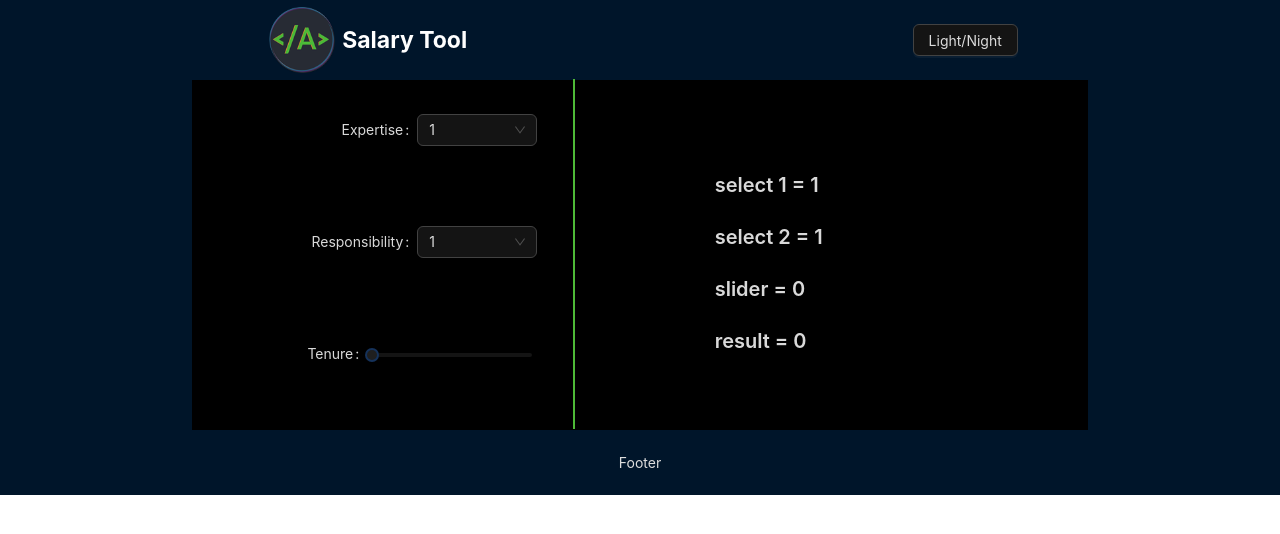
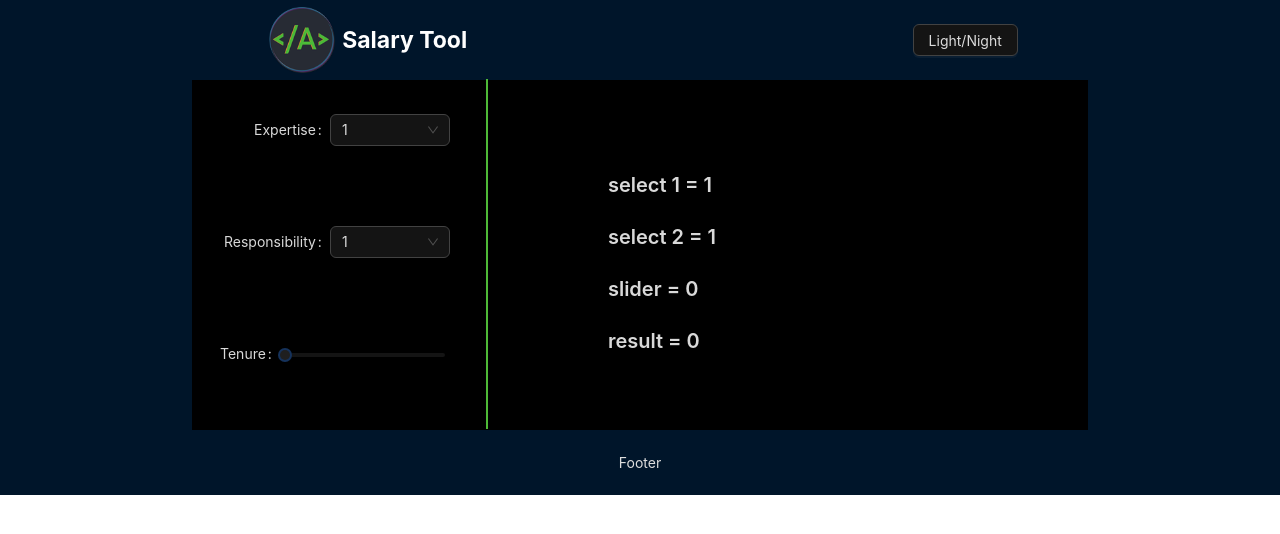
Before and after one commit to NicolasCasClew/SalaryFrontend, a React (Create React App) app: page / in a window 1280 px wide. Shown: the top 534 px of the page. Built offline with nearby package versions, Linux system fonts and the light colour scheme.

Commit message:
removed span atribute from ant columns

```diff
--- a/src/components/page.module.scss
+++ b/src/components/page.module.scss
@@ -20,6 +20,7 @@
 @media screen and (max-width: 602px) {
   .colTest {
     flex: 100% !important;
+    flex-direction: column;
   }
 }
 
--- a/src/components/page.tsx
+++ b/src/components/page.tsx
@@ -35,7 +35,7 @@ export function Page(): ReactElement {
         className="row"
         style={{ alignContent: "center", alignItems: "center" }}
       >
-        <Col className={classes["colTest"]} span={10}>
+        <Col className={classes["colTest"]}>
           <Form name="dynamic_form_complex" style={{ minWidth: "6em" }}>
             <Form.Item
               name="expertise"
@@ -66,7 +66,7 @@ export function Page(): ReactElement {
             </Form.Item>
           </Form>
         </Col>
-        <Col span={1}>
+        <Col>
           <Divider
             type={isHorizontal ? "horizontal" : "vertical"}
             className={
@@ -74,7 +74,7 @@ export function Page(): ReactElement {
             }
           />
         </Col>
-        <Col className={classes["output_divider"]} span={9}>
+        <Col className={classes["output_divider"]}>
           <Title level={4}>select 1 = {expertiseCounter}</Title>
           <Title level={4}>select 2 = {responsibilityCounter}</Title>
           <Title level={4}>slider = {tenureCounter}</Title>
```
